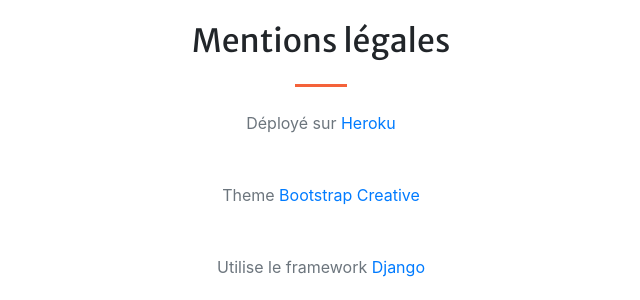
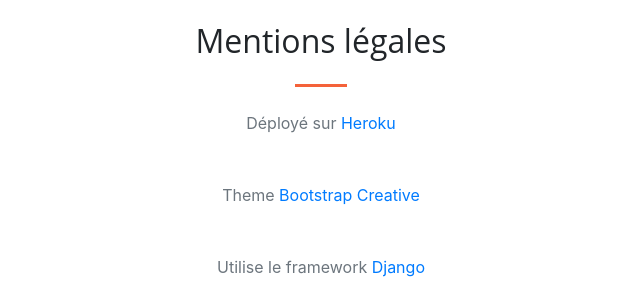
Before and after one commit to smtr42/P8_pb, a Django app: page /notice in a window 1280 px wide. Shown: the part 106-406 px from the top of the page, without its empty margins (319-959 px from the left). Run offline with Django 3.2, Linux system fonts and the light colour scheme; style sheets or scripts are compiled from the project's sources; some libraries are stand-ins or nearby versions.

Commit message:
Add relevant fonts

```diff
--- a/static/src/scss/_variables.scss
+++ b/static/src/scss/_variables.scss
@@ -9,10 +9,10 @@
 $primary: $orange;
 
 //- Override font system
-$font-family-sans-serif: "Merriweather Sans", -apple-system, BlinkMacSystemFont,
+$font-family-sans-serif: "Open Sans", -apple-system, BlinkMacSystemFont,
     "Segoe UI", Roboto, "Helvetica Neue", Arial, "Noto Sans", sans-serif,
     "Apple Color Emoji", "Segoe UI Emoji", "Segoe UI Symbol", "Noto Color Emoji";
-$font-family-serif: "Merriweather", -apple-system, BlinkMacSystemFont,
+$font-family-serif: "Scope One", -apple-system, BlinkMacSystemFont,
     "Segoe UI", Roboto, "Helvetica Neue", Arial, "Noto Sans", sans-serif,
     "Apple Color Emoji", "Segoe UI Emoji", "Segoe UI Symbol", "Noto Color Emoji";
 $font-family-base: $font-family-serif;
```
Also changed, not shown: static/package-lock.json, static/src/assets/img/colette.png (added), static/src/assets/img/favicon.ico, static/src/assets/img/favicon.png (added), static/src/assets/img/remy.jpeg (added), static/src/assets/img/remy.jpg (added).
